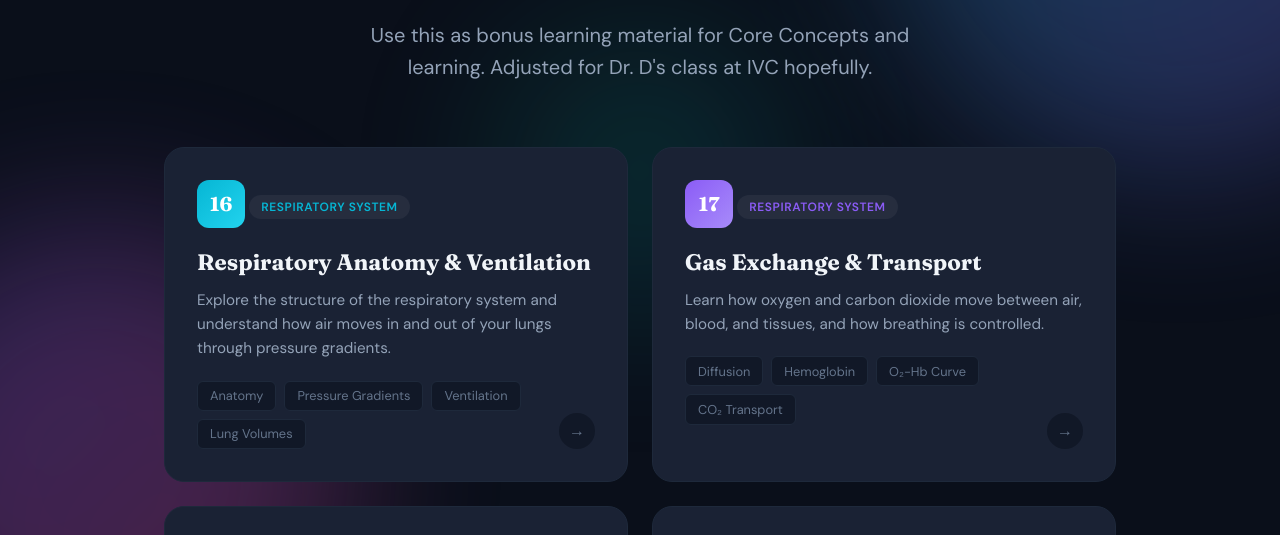
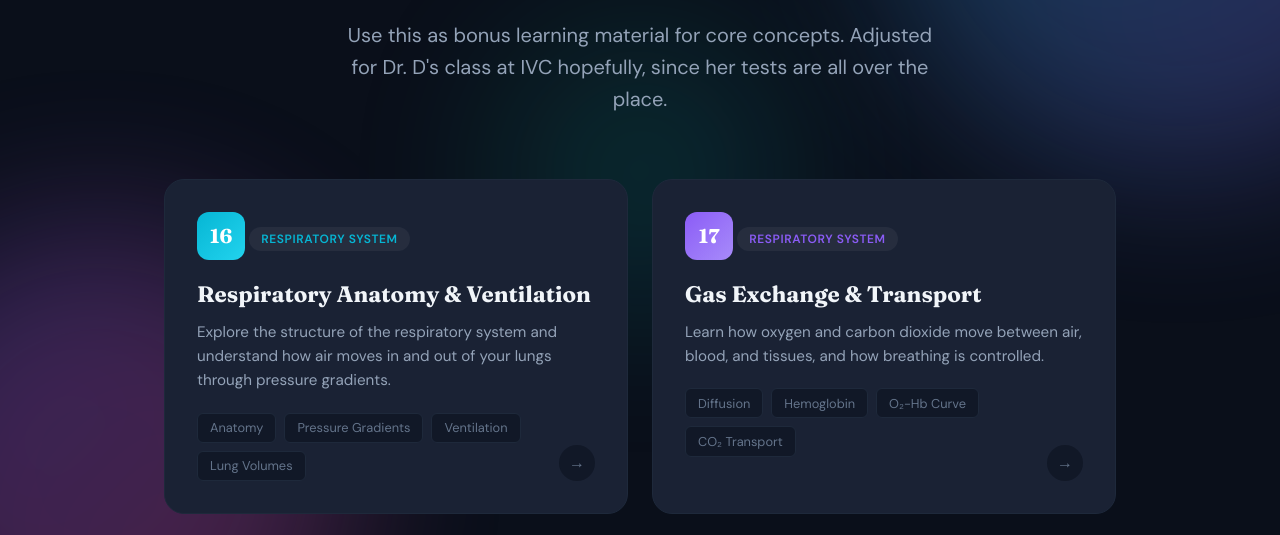
Before and after one commit to bryankhamly/physio, a plain HTML site: page index.html in a window 1280 px wide. Shown: the part 229-764 px from the top of the page. Drawn offline with Linux system fonts and the light colour scheme.

Commit message:
Update index.html

```diff
--- a/index.html
+++ b/index.html
@@ -388,7 +388,7 @@
                 <span class="logo-text">Physiology</span>
             </div>
             <h1>Physiology Study Guide</h1>
-            <p class="subtitle">Use this as bonus learning material for Core Concepts and learning. Adjusted for Dr. D's class at IVC hopefully.</p>
+            <p class="subtitle">Use this as bonus learning material for core concepts. Adjusted for Dr. D's class at IVC hopefully, since her tests are all over the place.</p>
         </header>
 
         <div class="chapters-grid">
```
